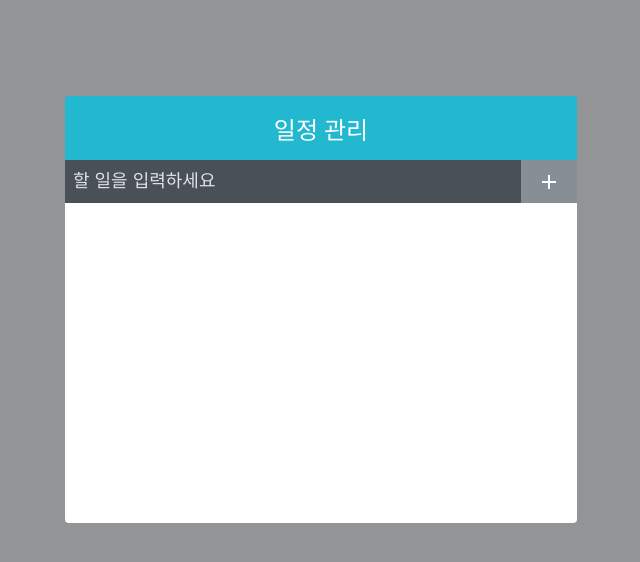
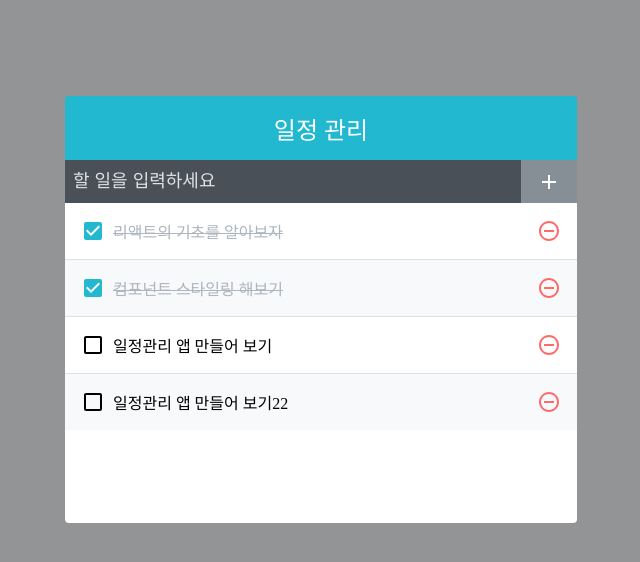
Before and after one commit to sungjaeahn-kopo/react-for-beginers, a React (Create React App) app: page / in a window 1280 px wide. Shown: the top 562 px of the page, without its empty margins (319-959 px from the left). Built offline with nearby package versions, Linux system fonts and the light colour scheme.

Commit message:
fix the bug(component rendering error)

```diff
--- a/package.json
+++ b/package.json
@@ -12,6 +12,7 @@
     "react-dom": "^17.0.2",
     "react-icons": "^4.3.1",
     "react-scripts": "5.0.0",
+    "styled-components": "^5.3.3",
     "web-vitals": "^2.1.2"
   },
   "scripts": {
--- a/src/App.js
+++ b/src/App.js
@@ -1,4 +1,4 @@
-import React, { useState } from 'react';
+import React, { useCallback, useRef, useState } from 'react';
 // import logo from './logo.svg';
 // import './App.css';
 // import EventPractice from './EventPractice';
@@ -57,12 +57,42 @@ const App = () => {
       text : '일정관리 앱 만들어 보기',
       checked : false,
     },
+    {
+      id : 4,
+      text : '일정관리 앱 만들어 보기22',
+      checked : false,
+    },
   ]);
+
+  const onRemove = useCallback(
+    id => {
+      setTodos(todos.filter(todo => todo.id !== id));
+    },
+    [todos],
+  );
+
+  // 고윳값으로 사용될 id
+  // ref 사용해서 변수 담기
+  const nextId = useRef(4);
+
+  const onInsert = useCallback(
+    text => {
+      const todo = {
+        id : nextId.current,
+        text,
+        checked : false,
+      };
+
+      setTodos(todos.concat(todo));
+      nextId.current += 1;
+    },
+    [todos],
+  );
 
   return (
     <TodoTemplate>
-      <TodoInsert />
-      <TodoList todo={todos}/>
+      <TodoInsert onInsert={onInsert}/>
+      <TodoList todos={todos} onRemove={onRemove}/>
     </TodoTemplate>
   );
 };
--- a/src/components/TodoInsert.js
+++ b/src/components/TodoInsert.js
@@ -2,19 +2,31 @@ import React, { useState, useCallback } from 'react';
 import { MdAdd } from 'react-icons/md';
 import './TodoInsert.scss';
 
-const TodoInsert = () => {
+const TodoInsert = ({onInsert}) => {
     const [value, setValue] = useState('');
 
     const onChange = useCallback(e => {
         setValue(e.target.value);
     }, []);
 
+    const onSubmit = useCallback(
+        e => {
+            onInsert(value);
+            setValue('');   // value값 초기화
+
+            // submit 이벤트는 브라우저에서 새로고침 발생
+            // 이를 방지하기 위해 아래 함수 호출
+            e.preventDefault();
+        },
+        [onInsert, value],
+    );
+
     return (
-        <form className="TodoInsert">
+        <form className="TodoInsert" onSubmit={onSubmit}>
             <input
-             placeholder="할 일을 입력하세요"
-             value={value}
-             onChange={onChange}
+                placeholder="할 일을 입력하세요"
+                value={value}
+                onChange={onChange}
              />
 
             <button type="submit">
--- a/src/components/TodoList.js
+++ b/src/components/TodoList.js
@@ -5,11 +5,13 @@ import './TodoList.scss';
 // map으로 컴포넌트 변환시 key, props로 전달해줘야함
 // key에는 각 항목의 고유 id를 넣어줘야함
 // todo 데이터는 통째로 props로 전달 (이후 성능최적화에 용이)
-const TodoList = ({ todos }) => {
+const TodoList = ({ todos, onRemove }) => {
+    // console.log('===todo===', todo);
+    console.log('===todos===', todos);
     return (
         <div className="TodoList">
             {todos && todos.map(todo => (
-                <TodoListItem todo={todo} key={todo.id}/>
+                <TodoListItem todo={todo} key={todo.id} onRemove={onRemove}/>
             ))}
         </div>
     );
--- a/src/components/TodoListItem.js
+++ b/src/components/TodoListItem.js
@@ -7,8 +7,8 @@ import {
 import cn from 'classnames';
 import './TodoListItem.scss';
 
-const TodoListItem = ({ todo }) => {
-    const { text, checked } = todo;
+const TodoListItem = ({ todo, onRemove }) => {
+    const { id, text, checked } = todo;
     // return (
     //     <div className='TodoListItem'>
     //         <div className='checkBox'>
@@ -26,7 +26,7 @@ const TodoListItem = ({ todo }) => {
                 {checked ? <MdCheckBox/> : <MdCheckBoxOutlineBlank/>}
                 <div className="text">{text}</div>
             </div>
-            <div className="remove">
+            <div className="remove" onClick={() => onRemove(id)}>
                 <MdRemoveCircleOutline/>
             </div>
         </div>
```
Also changed, not shown: 1 other file (tests, documents, lock files or other folders).
